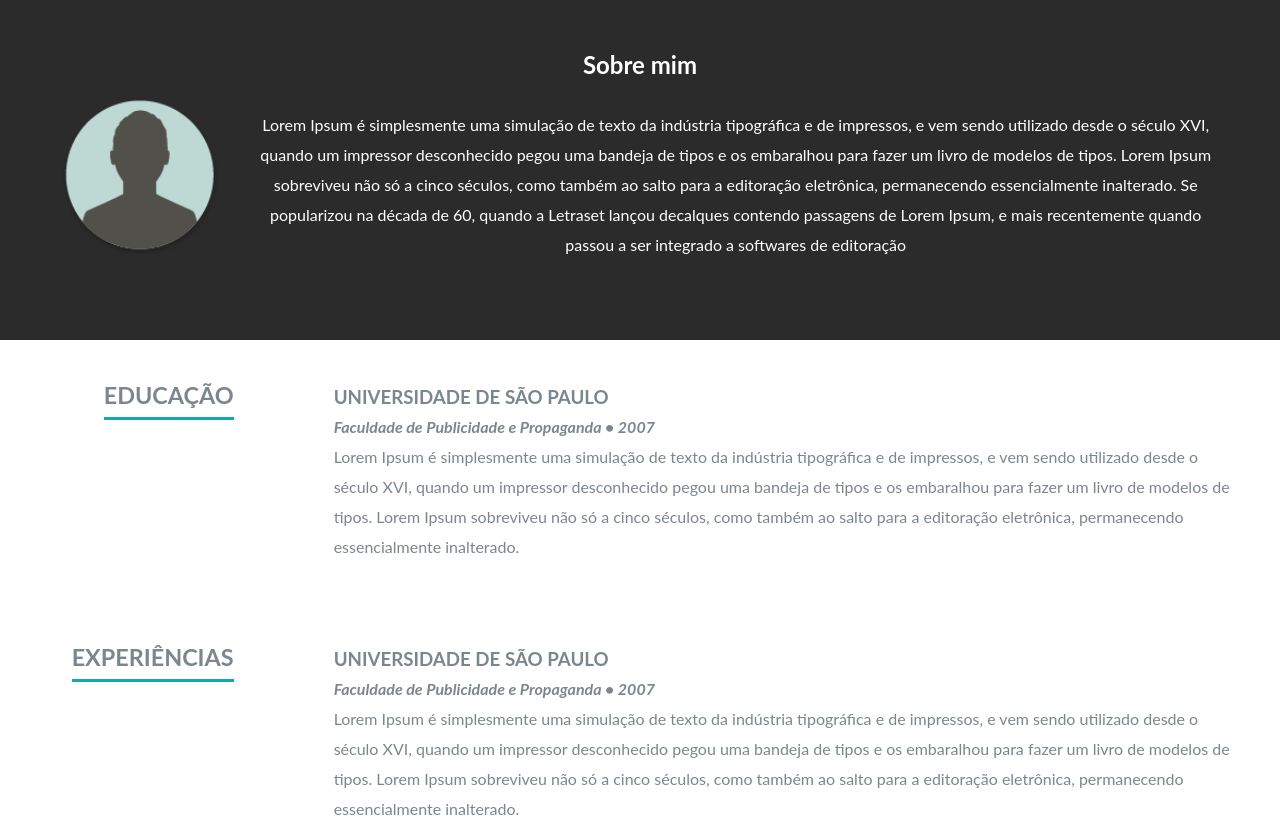
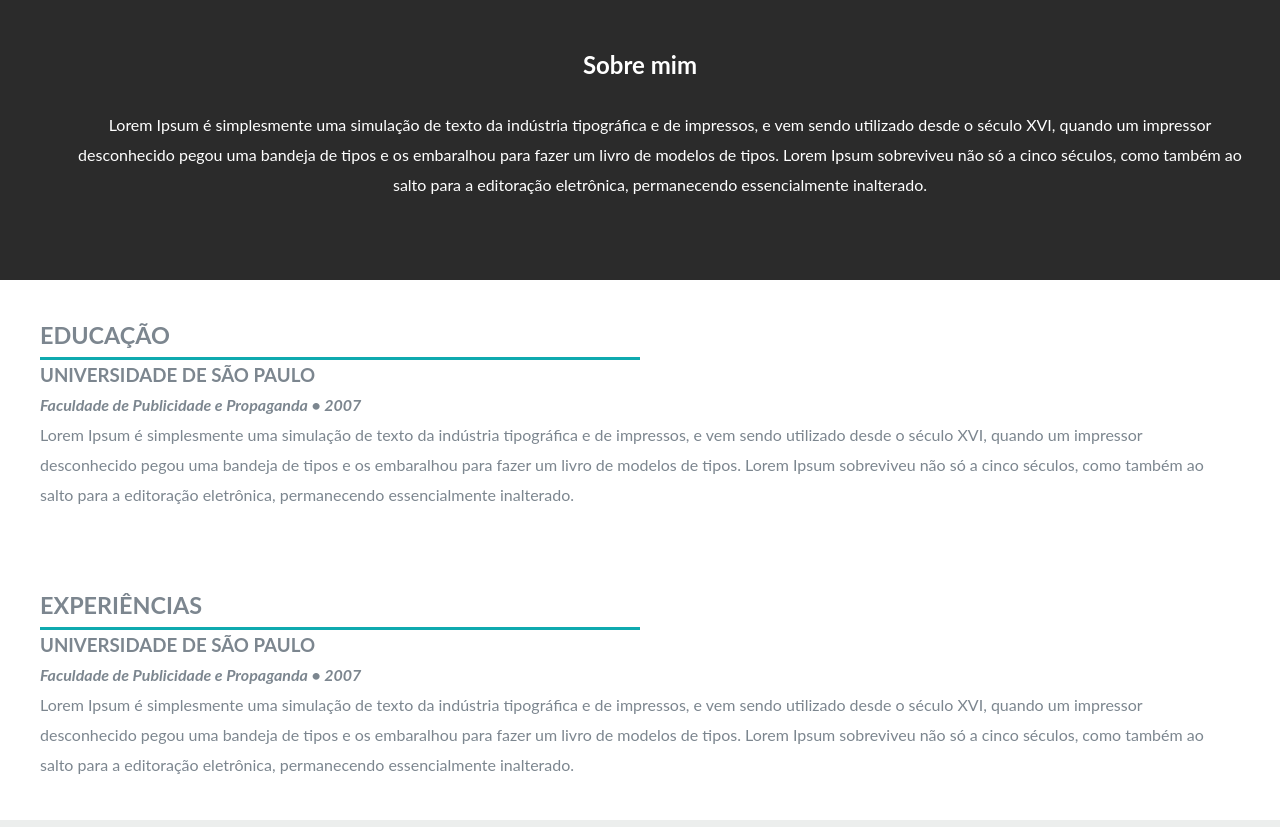
Before and after one commit to contatododhrs/site-modelo, a plain HTML site: page index.html in a window 1280 px wide. Shown: the part 700-1527 px from the top of the page. Drawn offline with Linux system fonts and the light colour scheme.

Commit message:
Add files via upload

```diff
--- a/index.html
+++ b/index.html
@@ -37,15 +37,12 @@
     <section class="sobre">
         <h2>Sobre mim</h2>
             <section class="sobre-itens">
-                <img src="img/avatar.png" class="avatar">
                 <p>Lorem Ipsum é simplesmente uma simulação de texto da indústria
                     tipográfica e de impressos, e vem sendo utilizado desde o século XVI,
                     quando um impressor desconhecido pegou uma bandeja de tipos e os
                     embaralhou para fazer um livro de modelos de tipos. Lorem Ipsum
                     sobreviveu não só a cinco séculos, como também ao salto para a editoração
-                    eletrônica, permanecendo essencialmente inalterado. Se popularizou na década
-                    de 60, quando a Letraset lançou decalques contendo passagens de Lorem Ipsum,
-                    e mais recentemente quando passou a ser integrado a softwares de editoração </p>
+                    eletrônica, permanecendo essencialmente inalterado. </p>
             </section>
     </section>
 
@@ -92,10 +89,6 @@
                     <img src="img/6.jpg" class="grid-item">
                     <img src="img/7.jpg" class="grid-item">
                     <img src="img/8.jpg" class="grid-item">
-                    <img src="img/9.jpg" class="grid-item">
-                    <img src="img/10.jpg" class="grid-item">
-                    <img src="img/11.jpg" class="grid-item">
-                    <img src="img/12.jpg" class="grid-item">
             </section>
     </main>
 
--- a/style.css
+++ b/style.css
@@ -63,8 +63,6 @@ h3 {
 .sobre-itens {
     padding: 10px;
 
-    display: flex;
-    align-items: center;
 }
 
 .avatar {
@@ -82,8 +80,6 @@ h3 {
     font-size: 20px;
     margin-right: 100px;
 
-    display: flex;
-    justify-content: flex-end;
     width: 600px;
 }
 
@@ -104,7 +100,7 @@ h4 {
 
 .experiencias-item {
     width: 1200px;
-    display: flex;
+
     margin: 40px;
     align-items: baseline;
     color: #7C868F;
```
